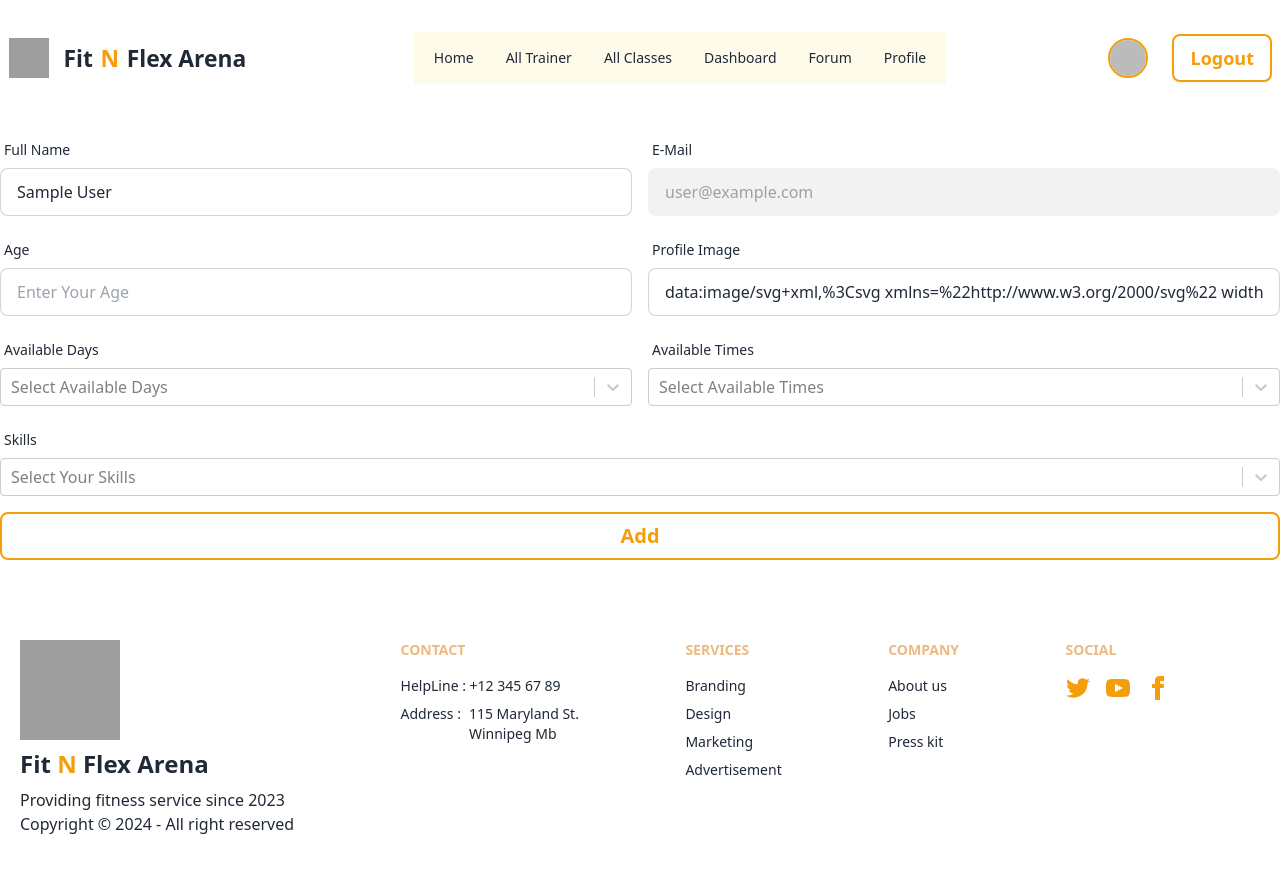
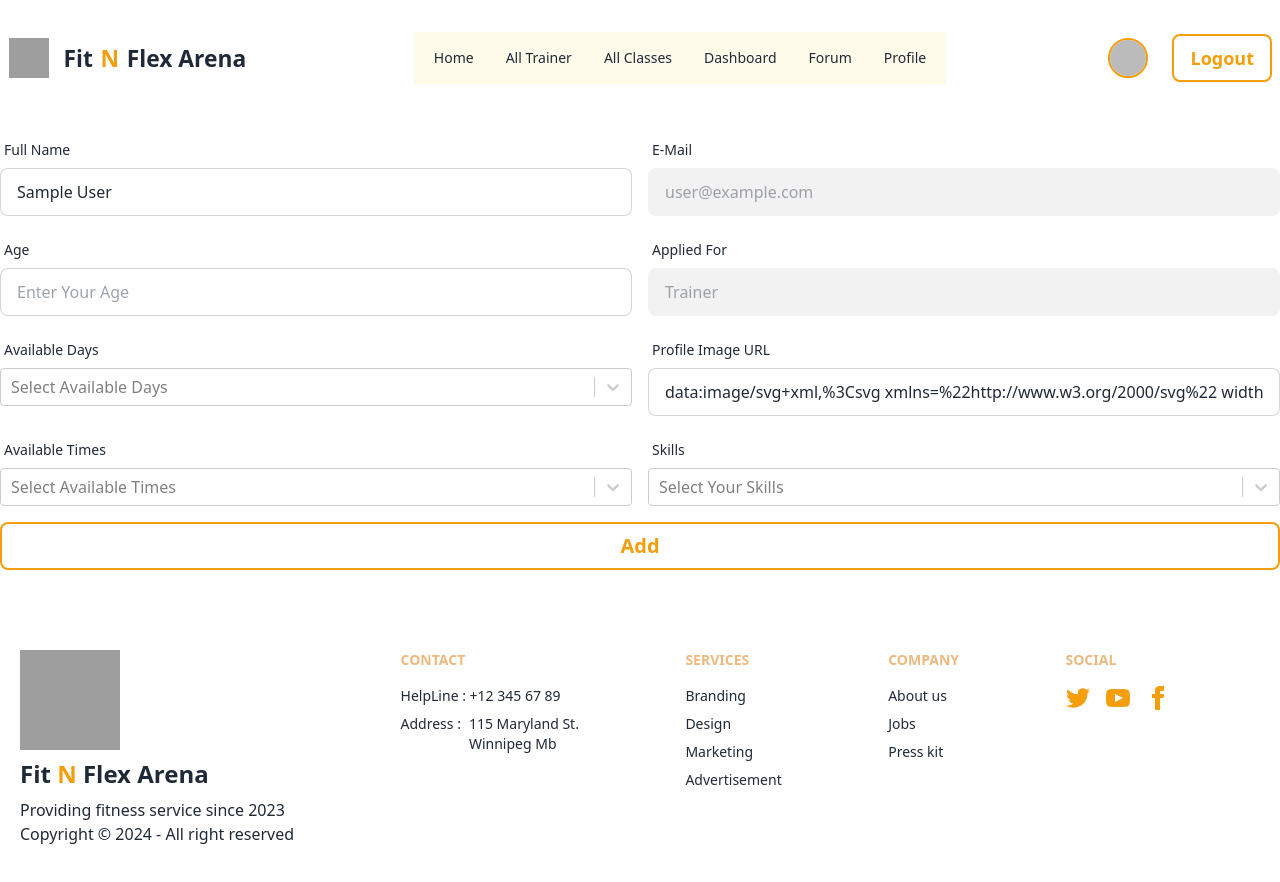
Before and after one commit to Md-Firoz-Mahmud-Nur/0163-Fit-N-Flex-Arena-client-assignment-12-module-72, a React (Vite) app: page /becomeATrainer in a window 1280 px wide. Shown: the top 882 px of the page. Built offline with nearby package versions, Linux system fonts and the light colour scheme; no server answers; sample sign-in values are in the browser's storage; grey boxes are pictures that could not be loaded.

Commit message:
database all data upload

```diff
--- a/src/AllTrainer/BecomeATrainer.jsx
+++ b/src/AllTrainer/BecomeATrainer.jsx
@@ -5,6 +5,7 @@ import Select from "react-select";
 const BecomeATrainer = () => {
   const { user } = useContext(AuthContext);
   console.log(user);
+
   const skills = [
     { value: "JavaScript", label: "JavaScript" },
     { value: "React", label: "React" },
@@ -53,13 +54,13 @@ const BecomeATrainer = () => {
 
   const handleSubmit = async (e) => {
     e.preventDefault();
-
+    const form = e.target;
+    const fullName = form.fullName.value;
+    const email = form.email.value;
+    const age = form.age.value;
     const selectedSkillsValues = selectedSkills.map((skill) => skill.value);
     const selectedDayValues = selectedDays.map((day) => day.value);
     const selectedTimeValues = selectedTimes.map((time) => time.value);
-    console.log(selectedSkillsValues);
-    console.log(selectedDayValues);
-    console.log(selectedTimeValues);
 
     try {
       const response = await fetch("http://localhost:3000/users", {
@@ -68,10 +69,13 @@ const BecomeATrainer = () => {
           "Content-Type": "application/json",
         },
         body: JSON.stringify({
-          skills: selectedSkills,
+          skills: selectedSkillsValues,
           availableDays: selectedDayValues,
           availableTimes: selectedTimeValues,
-          status: "pending"
+          status: "pending",
+          fullName,
+          email,
+          age,
         }),
       });
       if (response.ok) {
@@ -126,29 +130,30 @@ const BecomeATrainer = () => {
               type="number"
               min={0}
               className="input input-bordered w-full"
-              name="email"
+              name="age"
               placeholder="Enter Your Age"
               required
             />
           </label>
         </div>
+
         <div className="form-control col-span-2 w-full md:col-span-1">
           <label className="label">
-            <span className="label-text">Profile Image</span>
+            <span className="label-text">Applied For</span>
           </label>
           <label className="input-group">
             <input
-              type="url"
+              type="text"
               min={0}
               className="input input-bordered w-full"
-              name="profileImage"
-              placeholder="Profile Image URL"
-              defaultValue={user?.photoURL}
+              name="applierFor"
+              placeholder=""
               required
+              defaultValue="Trainer"
+              disabled
             />
           </label>
         </div>
-
         <div className="form-control col-span-2 w-full md:col-span-1">
           <label className="label">
             <span className="label-text">Available Days</span>
@@ -164,6 +169,23 @@ const BecomeATrainer = () => {
               required
             />
           </div>
+        </div>
+
+        <div className="form-control col-span-2 w-full md:col-span-1">
+          <label className="label">
+            <span className="label-text">Profile Image URL</span>
+          </label>
+          <label className="input-group">
+            <input
+              type="url"
+              min={0}
+              className="input input-bordered w-full"
+              name="profileImage"
+              placeholder="Profile Image URL"
+              defaultValue={user?.photoURL}
+              required
+            />
+          </label>
         </div>
         <div className="form-control col-span-2 w-full md:col-span-1">
           <label className="label">
@@ -181,7 +203,7 @@ const BecomeATrainer = () => {
             />
           </div>
         </div>
-        <div className="form-control col-span-2 w-full md:col-span-2">
+        <div className="form-control col-span-2 w-full md:col-span-1">
           <label className="label">
             <span className="label-text">Skills</span>
           </label>
```
